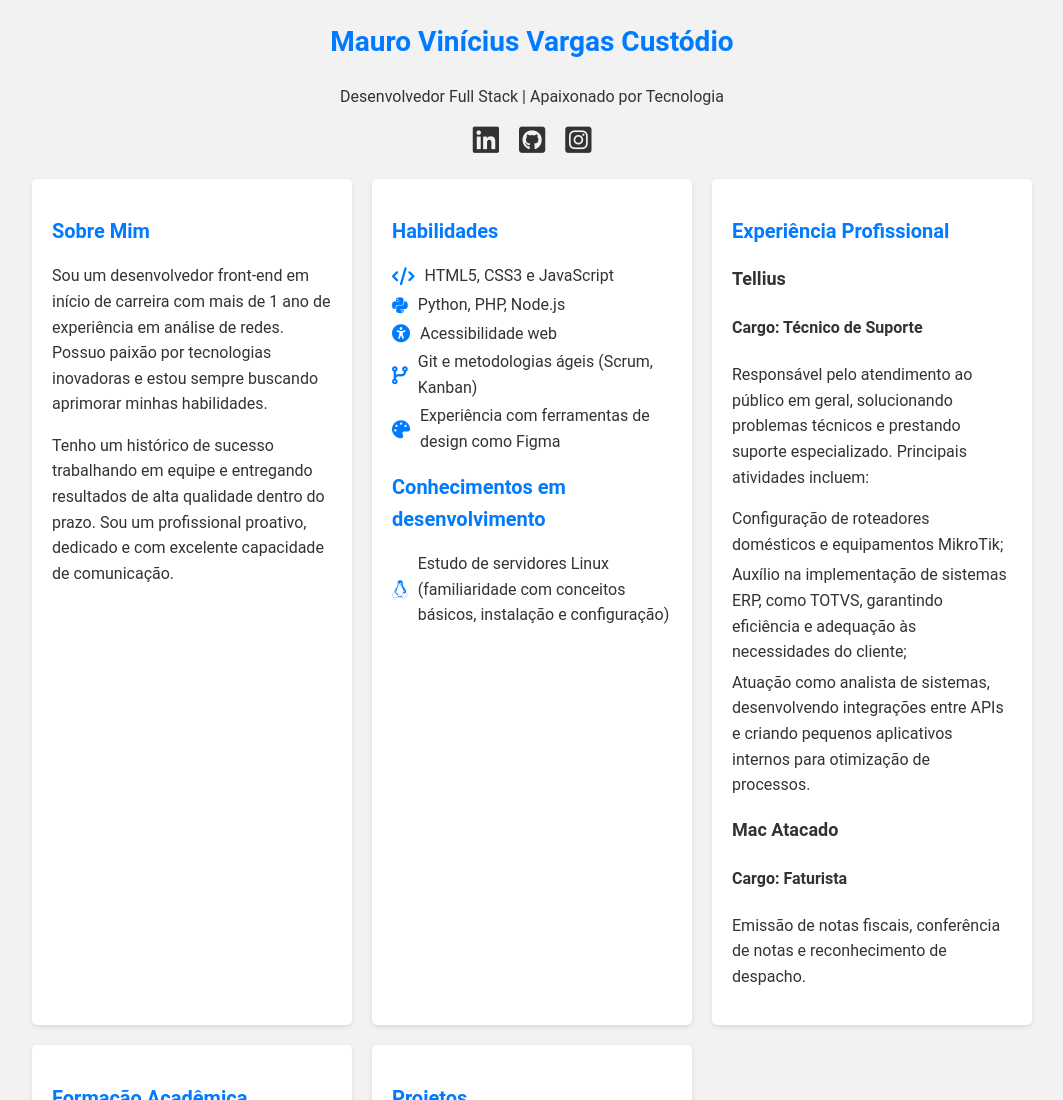
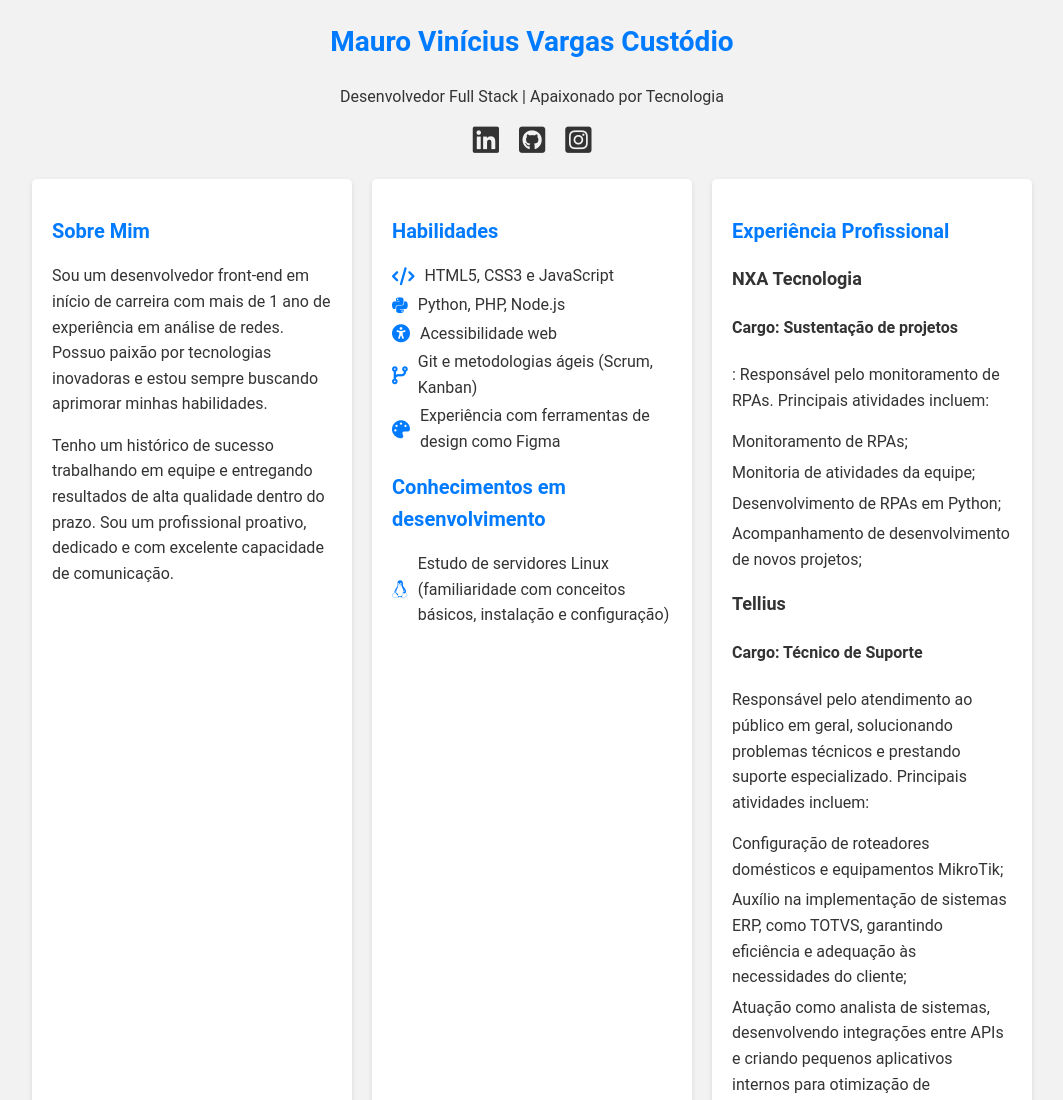
Before and after one commit to HakunaMauroVinicis/CV, a plain HTML site: page index.html in a window 1280 px wide. Shown: the top 1100 px of the page, without its empty margins (108-1171 px from the left). Drawn offline with Linux system fonts and the light colour scheme.

Commit message:
Add NXA Tecnologia experience section
Added job experience details for NXA Tecnologia.

```diff
--- a/index.html
+++ b/index.html
@@ -47,6 +47,19 @@
     <section class="experiencia">
       <h2>Experiência Profissional</h2>
       <ul>
+        <li>
+          <h3>NXA Tecnologia</h3>
+          <h4>Cargo: Sustentação de projetos</h4>
+          <p>: Responsável pelo monitoramento de RPAs. Principais atividades incluem:
+          <ul>
+            <li>Monitoramento de RPAs;</li>
+            <li>Monitoria de atividades da equipe;</li>
+            <li>Desenvolvimento de RPAs em Python;</li>
+            <li>Acompanhamento de desenvolvimento de novos projetos;</li>
+          </ul>
+          </p>
+        </li>
+
         <li>
           <h3>Tellius</h3>
           <h4>Cargo: Técnico de Suporte</h4>
```
